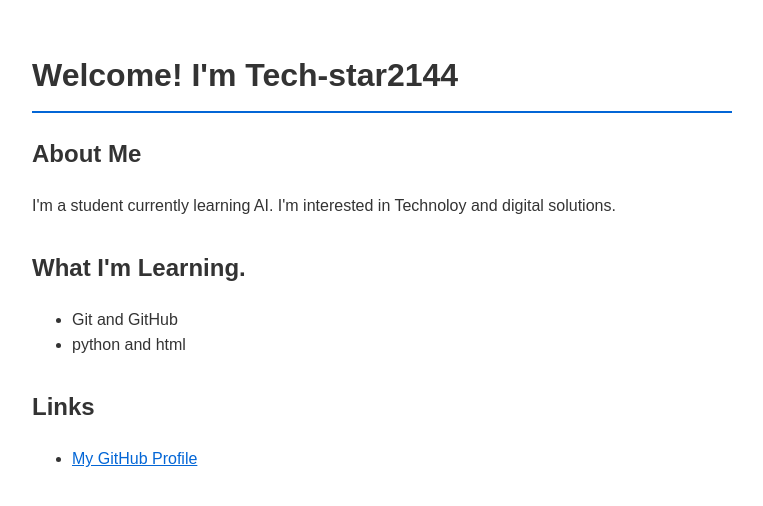
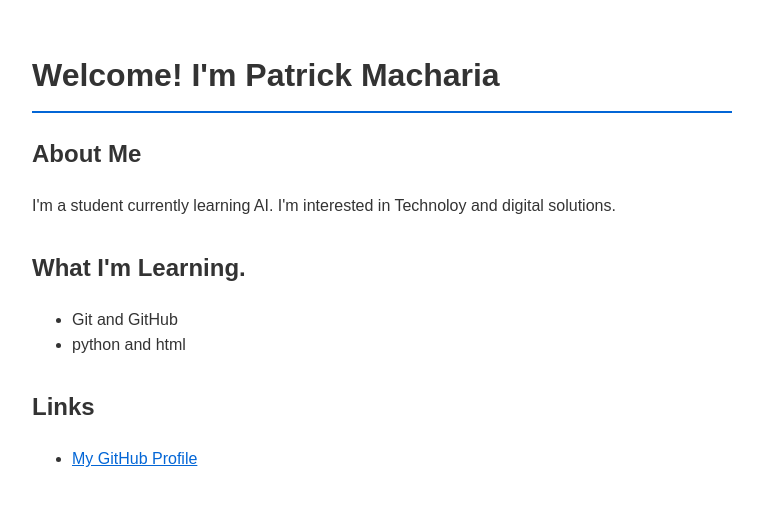
Before and after one commit to Pmachariah-012/Tech-star2144.github.io, a plain HTML site: page index.html in a window 1280 px wide. Shown: the whole page, without its empty margins (258-1021 px from the left). Drawn offline with Linux system fonts and the light colour scheme.

Commit message:
Update name in welcome message

```diff
--- a/index.html
+++ b/index.html
@@ -26,7 +26,7 @@
     </style>
 </head>
 <body>
-    <h1>Welcome! I'm Tech-star2144</h1>
+    <h1>Welcome! I'm Patrick Macharia</h1>
 
     <div class="section">
         <h2>About Me</h2>
```
